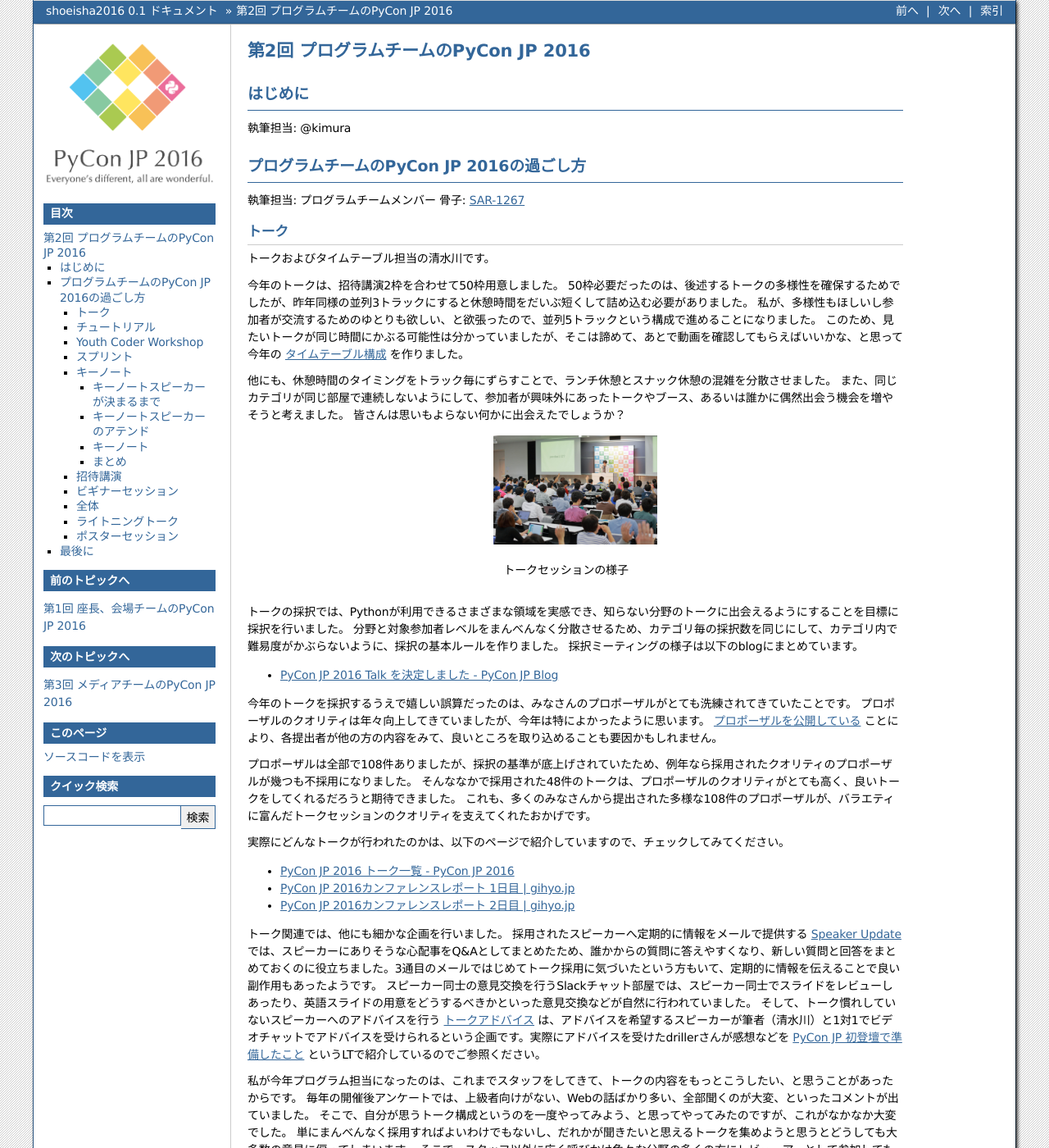
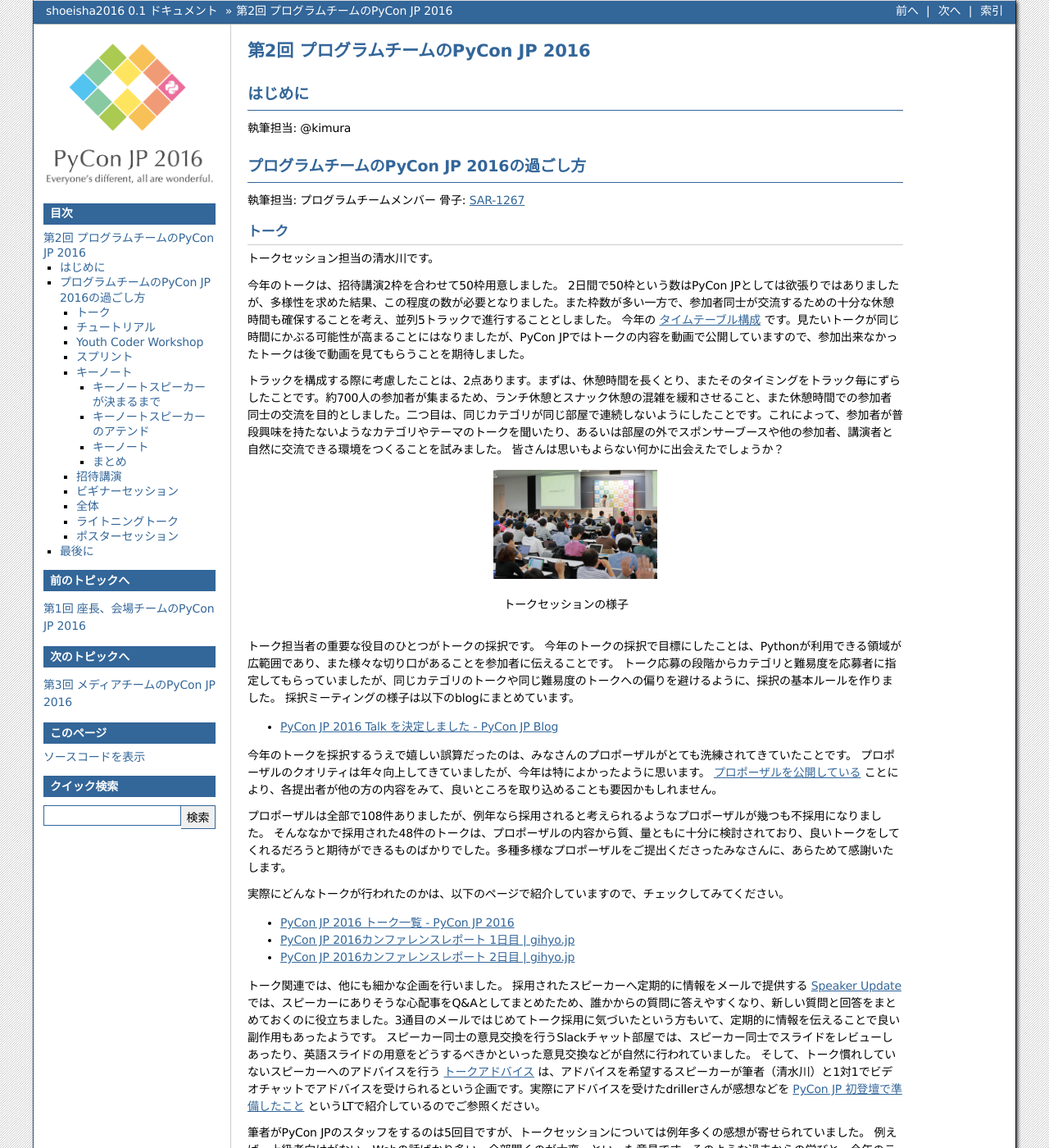
Before and after one commit to pyconjp/shoeisha2016, a Sphinx documentation site: the page built from source/afterreport_02_program.rst, in a window 1280 px wide and 1400 px high. Shown: the whole window at 82% size. Built offline with Sphinx 7.4.7, drawn with Linux system fonts in a browser that asks for light colours; some of the changed text lies outside the part shown.

Commit message:
refs #SAR-1568 トークセクションをアップデート

```diff
--- a/source/afterreport_02_program.rst
+++ b/source/afterreport_02_program.rst
@@ -16,15 +16,13 @@
 ------------------
 .. sectionauthor:: Takayuki SHIMIZUKAWA
 
-トークおよびタイムテーブル担当の清水川です。
+トークセッション担当の清水川です。
 
 今年のトークは、招待講演2枠を合わせて50枠用意しました。
-50枠必要だったのは、後述するトークの多様性を確保するためでしたが、昨年同様の並列3トラックにすると休憩時間をだいぶ短くして詰め込む必要がありました。
-私が、多様性もほしいし参加者が交流するためのゆとりも欲しい、と欲張ったので、並列5トラックという構成で進めることになりました。
-このため、見たいトークが同じ時間にかぶる可能性は分かっていましたが、そこは諦めて、あとで動画を確認してもらえばいいかな、と思って今年の `タイムテーブル構成`_ を作りました。
+2日間で50枠という数はPyCon JPとしては欲張りではありましたが、多様性を求めた結果、この程度の数が必要となりました。また枠数が多い一方で、参加者同士が交流するための十分な休憩時間も確保することを考え、並列5トラックで進行することとしました。
+今年の  `タイムテーブル構成`_ です。見たいトークが同じ時間にかぶる可能性が高まることにはなりましたが、PyCon JPではトークの内容を動画で公開していますので、参加出来なかったトークは後で動画を見てもらうことを期待しました。
 
-他にも、休憩時間のタイミングをトラック毎にずらすことで、ランチ休憩とスナック休憩の混雑を分散させました。
-また、同じカテゴリが同じ部屋で連続しないようにして、参加者が興味外にあったトークやブース、あるいは誰かに偶然出会う機会を増やそうと考えました。
+トラックを構成する際に考慮したことは、2点あります。まずは、休憩時間を長くとり、またそのタイミングをトラック毎にずらしたことです。約700人の参加者が集まるため、ランチ休憩とスナック休憩の混雑を緩和させること、また休憩時間での参加者同士の交流を目的としました。二つ目は、同じカテゴリが同じ部屋で連続しないようにしたことです。これによって、参加者が普段興味を持たないようなカテゴリやテーマのトークを聞いたり、あるいは部屋の外でスポンサーブースや他の参加者、講演者と自然に交流できる環境をつくることを試みました。
 皆さんは思いもよらない何かに出会えたでしょうか？
 
 .. figure:: /_static/afterreport_02_program/talksession2.*
@@ -32,8 +30,9 @@
 
    トークセッションの様子
 
-トークの採択では、Pythonが利用できるさまざまな領域を実感でき、知らない分野のトークに出会えるようにすることを目標に採択を行いました。
-分野と対象参加者レベルをまんべんなく分散させるため、カテゴリ毎の採択数を同じにして、カテゴリ内で難易度がかぶらないように、採択の基本ルールを作りました。
+トーク担当者の重要な役目のひとつがトークの採択です。
+今年のトークの採択で目標にしたことは、Pythonが利用できる領域が広範囲であり、また様々な切り口があることを参加者に伝えることです。
+トーク応募の段階からカテゴリと難易度を応募者に指定してもらっていましたが、同じカテゴリのトークや同じ難易度のトークへの偏りを避けるように、採択の基本ルールを作りました。
 採択ミーティングの様子は以下のblogにまとめています。
 
 * `PyCon JP 2016 Talk を決定しました - PyCon JP Blog`_
@@ -42,9 +41,8 @@
 プロポーザルのクオリティは年々向上してきていましたが、今年は特によかったように思います。
 `プロポーザルを公開している`_ ことにより、各提出者が他の方の内容をみて、良いところを取り込めることも要因かもしれません。
 
-プロポーザルは全部で108件ありましたが、採択の基準が底上げされていたため、例年なら採用されたクオリティのプロポーザルが幾つも不採用になりました。
-そんななかで採用された48件のトークは、プロポーザルのクオリティがとても高く、良いトークをしてくれるだろうと期待できました。
-これも、多くのみなさんから提出された多様な108件のプロポーザルが、バラエティに富んだトークセッションのクオリティを支えてくれたおかげです。
+プロポーザルは全部で108件ありましたが、例年なら採用されると考えられるようなプロポーザルが幾つも不採用になりました。
+そんななかで採用された48件のトークは、プロポーザルの内容から質、量ともに十分に検討されており、良いトークをしてくれるだろうと期待ができるものばかりでした。多種多様なプロポーザルをご提出くださったみなさんに、あらためて感謝いたします。
 
 実際にどんなトークが行われたのかは、以下のページで紹介していますので、チェックしてみてください。
 
@@ -62,13 +60,10 @@
 .. _PyCon JP 初登壇で準備したこと: http://www.slideshare.net/drillan/pyladies-tokyo-2nd-anniversary-lt
 
 
-私が今年プログラム担当になったのは、これまでスタッフをしてきて、トークの内容をもっとこうしたい、と思うことがあったからです。
-毎年の開催後アンケートでは、上級者向けがない、Webの話ばかり多い、全部聞くのが大変、といったコメントが出ていました。
-そこで、自分が思うトーク構成というのを一度やってみよう、と思ってやってみたのですが、これがなかなか大変でした。
-単にまんべんなく採用すればよいわけでもないし、だれかが聞きたいと思えるトークを集めようと思うとどうしても大多数の意見に偏ってしまいます。
-そこで、スタッフ以外に広く呼びかけ色々な分野の多くの方にレビューアーとして参加してもらいました。
-この時に決めた `レビューポリシー`_ は、レビューと並行で試行錯誤しながら作成したものです。
-今回の知見は、来年以降のスタッフにも引き継いでいき、磨いていきたいと思います。
+筆者がPyCon JPのスタッフをするのは5回目ですが、トークセッションについては例年多くの感想が寄せられていました。
+例えば、上級者向けがない、Webの話ばかり多い、全部聞くのが大変、といった意見です。そのような過去からの学びと、今年のテーマである "Everyone's different, all are wonderful" を踏まえ、自分でトーク構成というのを一度やってみようと思い、担当者に名乗りを上げました。
+単にまんべんなく採用すればよいわけでもないし、人気のある話題ばかりをあつめればよいわけでもありません。少人数のスタッフで採択を行うと、どうしても狭い視野に偏る傾向があることも危惧していたことでした。そこで、スタッフ以外に広く呼びかけ色々な分野の多くの方にレビューアーとして参加してもらいました。この時に決めた `レビューポリシー`_ は、レビューと並行で試行錯誤しながら作成したものです。評価基準は自分がそのトークを聞きたいかどうかではなく、プロポーザルの内容が十分に記載されているか、発表者が想定する参加者像に合ったは発表内容が期待できるかどうかに重点を置いて評価するようにしました。
+今回の経験は、来年以降のスタッフにも引き継いでいき、磨いていきたいと思います。
 
 トークは、イベント期間では一番多くの時間を占めていることもあり、色々な意見がある部分でしょう。
 自分ならこうする、という意見や想いのある方は、ぜひ2017年のPyCon JPスタッフとして参加してください。
```
